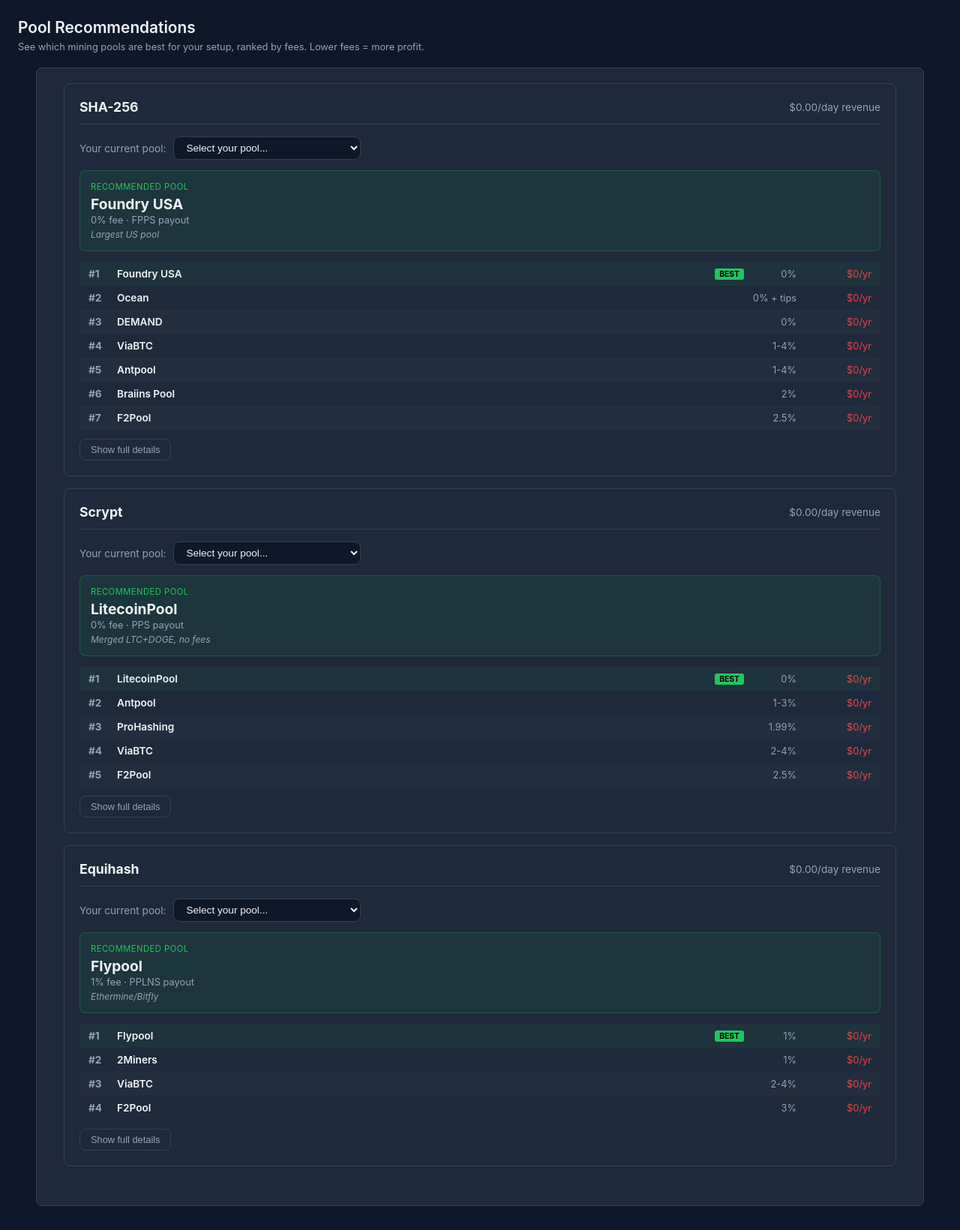
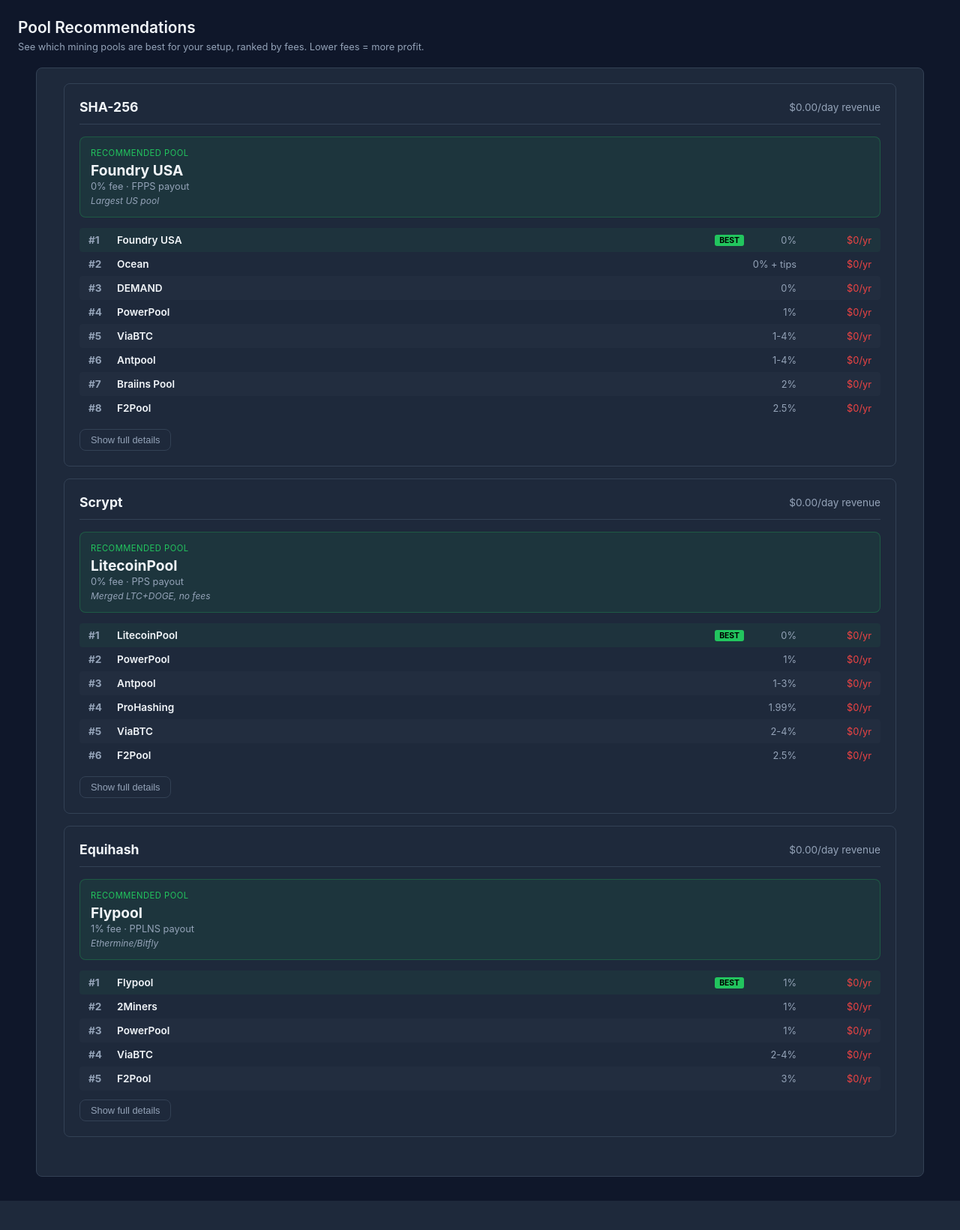
Before and after one commit to apedraza3/mining-profitability, a Flask app: page /pools in a window 1280 px wide. Shown: the part 39-1679 px from the top of the page at 75% size. After the commit the page ends 1640 px from the top, so only its background shows below. Run offline with Flask 3, Linux system fonts and the light colour scheme; data that the repository does not hold is empty.

Commit message:
Auto-detect PowerPool as current pool and show ranking
PowerPool added to POOL_DATA for all algorithms (1% fee). API returns
powerpool_configured flag so the page auto-detects the user's pool
and shows "You're on PowerPool — ranked X of Y" with savings tips.
No manual selection needed.

Co-Authored-By: Claude Opus 4.6 <noreply@anthropic.com>

```diff
--- a/app.py
+++ b/app.py
@@ -292,7 +292,10 @@ def pool_summary():
                 "daily_revenue": r.get("daily_revenue", 0),
                 "status": r.get("status", ""),
             })
-        return jsonify({"miners": miners})
+        return jsonify({
+            "miners": miners,
+            "powerpool_configured": powerpool_svc.is_configured(),
+        })
     except Exception as e:
         logger.error("Pool summary failed: %s", e)
         return jsonify({"error": str(e)}), 500
--- a/static/js/analysis-tools.js
+++ b/static/js/analysis-tools.js
@@ -5,35 +5,40 @@ const POOL_DATA = {
     "SHA-256": [
         { name: "Foundry USA", fee: "0%", payout: "FPPS", minPayout: "0.01 BTC", note: "Largest US pool" },
         { name: "Ocean", fee: "0% + tips", payout: "TIDES", minPayout: "0.0001 BTC", note: "Transparent, non-custodial" },
+        { name: "DEMAND", fee: "0%", payout: "FPPS", minPayout: "0.005 BTC", note: "Newer entrant" },
+        { name: "PowerPool", fee: "1%", payout: "PPS+", minPayout: "USDC/BTC", note: "Multi-algo, no withdrawal fees" },
         { name: "ViaBTC", fee: "1-4%", payout: "PPS+/PPLNS", minPayout: "0.0001 BTC", note: "1% PPLNS, 4% PPS+" },
-        { name: "F2Pool", fee: "2.5%", payout: "PPS+", minPayout: "0.005 BTC", note: "Large global pool" },
         { name: "Antpool", fee: "1-4%", payout: "PPS+/PPLNS", minPayout: "0.001 BTC", note: "Bitmain affiliated" },
         { name: "Braiins Pool", fee: "2%", payout: "Score", minPayout: "0.001 BTC", note: "Formerly Slush" },
-        { name: "DEMAND", fee: "0%", payout: "FPPS", minPayout: "0.005 BTC", note: "Newer entrant" },
+        { name: "F2Pool", fee: "2.5%", payout: "PPS+", minPayout: "0.005 BTC", note: "Large global pool" },
     ],
     "Scrypt": [
         { name: "LitecoinPool", fee: "0%", payout: "PPS", minPayout: "0.01 LTC", note: "Merged LTC+DOGE, no fees" },
+        { name: "PowerPool", fee: "1%", payout: "PPS+", minPayout: "USDC/LTC", note: "Multi-algo, no withdrawal fees" },
+        { name: "ProHashing", fee: "1.99%", payout: "PPS", minPayout: "Variable", note: "Auto-switches coins" },
         { name: "ViaBTC", fee: "2-4%", payout: "PPS+/PPLNS", minPayout: "0.001 LTC", note: "2% PPLNS, 4% PPS" },
+        { name: "Antpool", fee: "1-3%", payout: "PPS+/PPLNS", minPayout: "0.001 LTC", note: "Merged mining" },
         { name: "F2Pool", fee: "2.5%", payout: "PPS+", minPayout: "0.001 LTC", note: "Merged mining" },
-        { name: "Antpool", fee: "1-3%", payout: "PPS+/PPLNS", minPayout: "0.001 LTC", note: "Merged mining" },
-        { name: "ProHashing", fee: "1.99%", payout: "PPS", minPayout: "Variable", note: "Auto-switches coins" },
     ],
     "Equihash": [
+        { name: "Flypool", fee: "1%", payout: "PPLNS", minPayout: "0.001 ZEC", note: "Ethermine/Bitfly" },
+        { name: "2Miners", fee: "1%", payout: "PPLNS", minPayout: "0.01 ZEC", note: "" },
+        { name: "PowerPool", fee: "1%", payout: "PPS+", minPayout: "USDC/ZEC", note: "Multi-algo, no withdrawal fees" },
         { name: "ViaBTC", fee: "2-4%", payout: "PPS+/PPLNS", minPayout: "0.001 ZEC", note: "" },
         { name: "F2Pool", fee: "3%", payout: "PPS+", minPayout: "0.001 ZEC", note: "" },
-        { name: "Flypool", fee: "1%", payout: "PPLNS", minPayout: "0.001 ZEC", note: "Ethermine/Bitfly" },
-        { name: "2Miners", fee: "1%", payout: "PPLNS", minPayout: "0.01 ZEC", note: "" },
     ],
     "KHeavyHash": [
+        { name: "ACC Pool", fee: "0.5%", payout: "PPLNS", minPayout: "10 KAS", note: "" },
+        { name: "HeroMiners", fee: "0.9%", payout: "PROP", minPayout: "5 KAS", note: "" },
+        { name: "PowerPool", fee: "1%", payout: "PPS+", minPayout: "USDC/KAS", note: "Multi-algo, no withdrawal fees" },
         { name: "F2Pool", fee: "1%", payout: "PPS+", minPayout: "1 KAS", note: "" },
-        { name: "ACC Pool", fee: "0.5%", payout: "PPLNS", minPayout: "10 KAS", note: "" },
         { name: "Kaspium", fee: "1%", payout: "PPLNS", minPayout: "5 KAS", note: "Kaspa-focused" },
-        { name: "HeroMiners", fee: "0.9%", payout: "PROP", minPayout: "5 KAS", note: "" },
     ],
     "Etchash": [
         { name: "F2Pool", fee: "1%", payout: "PPS+", minPayout: "0.1 ETC", note: "" },
         { name: "2Miners", fee: "1%", payout: "PPLNS", minPayout: "0.01 ETC", note: "" },
         { name: "Ethermine", fee: "1%", payout: "PPLNS", minPayout: "0.01 ETC", note: "Now Bitfly" },
+        { name: "PowerPool", fee: "1%", payout: "PPS+", minPayout: "USDC/ETC", note: "Multi-algo, no withdrawal fees" },
         { name: "ViaBTC", fee: "2-4%", payout: "PPS+/PPLNS", minPayout: "0.1 ETC", note: "" },
     ],
 };
@@ -231,18 +236,12 @@ async function runSwapComparison() {
 
 // ---- Pool Fee Comparison ----
 
-// Persist user's pool selections in localStorage
-var _userPoolSelections = JSON.parse(localStorage.getItem('poolSelections') || '{}');
-
-function savePoolSelection(algo, poolName) {
-    _userPoolSelections[algo] = poolName;
-    localStorage.setItem('poolSelections', JSON.stringify(_userPoolSelections));
-    renderPoolComparison();
-}
-
 function renderPoolComparison() {
     var container = document.getElementById('poolComparisonContent');
     if (!container || !dashboardData) return;
+
+    // Auto-detect current pool: if PowerPool is configured, that's what they're using
+    var currentPoolName = dashboardData.powerpool_configured ? 'PowerPool' : '';
 
     // Find which algorithms are in use
     var algos = new Set();
@@ -285,12 +284,11 @@ function renderPoolComparison() {
         var maxSavings = worst.annualFee - best.annualFee;
         var totalPools = poolsWithFees.length;
 
-        // Get user's selected pool for this algo
-        var selectedPool = _userPoolSelections[algo] || '';
+        // Find current pool rank
         var currentRank = -1;
-        if (selectedPool) {
+        if (currentPoolName) {
             poolsWithFees.forEach((pf, i) => {
-                if (pf.pool.name === selectedPool) currentRank = i + 1;
+                if (pf.pool.name === currentPoolName) currentRank = i + 1;
             });
         }
 
@@ -305,22 +303,11 @@ function renderPoolComparison() {
         html += '<div class="pool-card-rev">' + formatCurrency(dailyRev) + '/day revenue</div>';
         html += '</div>';
 
-        // Your pool selector
-        html += '<div class="pool-card-selector">';
-        html += '<label class="pool-card-selector-label">Your current pool:</label>';
-        html += '<select class="pool-card-select" onchange="savePoolSelection(\'' + esc(algo) + '\', this.value)">';
-        html += '<option value="">Select your pool...</option>';
-        pools.forEach(p => {
-            html += '<option value="' + esc(p.name) + '"' + (selectedPool === p.name ? ' selected' : '') + '>' + esc(p.name) + '</option>';
-        });
-        html += '</select>';
-        html += '</div>';
-
-        // Ranking result (if pool selected)
+        // Your ranking
         if (currentRank > 0) {
-            var rankColor = currentRank === 1 ? 'var(--success)' : currentRank <= 2 ? 'var(--warning)' : 'var(--danger)';
+            var rankColor = currentRank === 1 ? 'var(--success)' : currentRank <= Math.ceil(totalPools / 2) ? 'var(--warning)' : 'var(--danger)';
             html += '<div class="pool-card-rank">';
-            html += '<span class="pool-card-rank-label">Your pool is ranked</span>';
+            html += '<span class="pool-card-rank-label">You\'re on <strong>' + esc(currentPoolName) + '</strong> — ranked</span>';
             html += '<span class="pool-card-rank-value" style="color:' + rankColor + '">' + currentRank + ' of ' + totalPools + '</span>';
             if (currentRank === 1) {
                 html += '<span class="pool-card-rank-tip" style="color:var(--success)">You\'re on the best pool!</span>';
--- a/templates/pools.html
+++ b/templates/pools.html
@@ -17,7 +17,7 @@
 {% endblock %}
 
 {% block scripts %}
-    <script src="/static/js/analysis-tools.js?v=9"></script>
+    <script src="/static/js/analysis-tools.js?v=10"></script>
     <script>
         dashboardData = null;
         fetch('/api/pool-summary')
```
